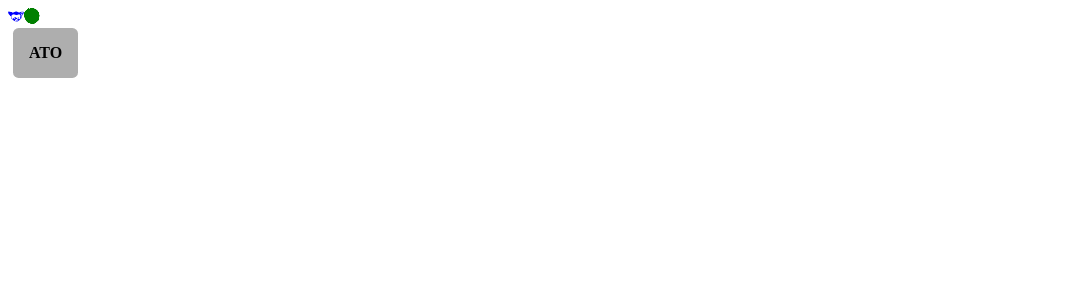
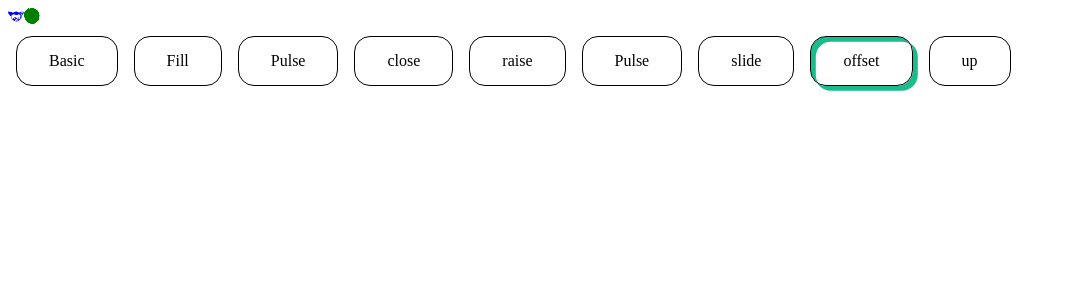
Before and after one commit to dogukanucak/ComponentFactory, an Angular app: page / in a window 1280 px wide. Shown: the top 300 px of the page, without its empty margins (0-1066 px from the left). Built offline with nearby package versions, Linux system fonts and the light colour scheme.

Commit message:
ADD: animation styles added btn component moved components folder

```diff
--- a/src/app/app.component.html
+++ b/src/app/app.component.html
@@ -3,5 +3,33 @@
   <i class="cff" style="color: green">example2</i>
 </div>
 <div>
-  <cf-button text="ATO"></cf-button>
+  <cf-button text="Basic"></cf-button>
+  <cf-button class="fill" text="Fill" animationColorValue="#19bc8b"></cf-button>
+  <cf-button
+    class="pulse"
+    text="Pulse"
+    animationColorValue="#19bc8b"
+  ></cf-button>
+  <cf-button
+    class="close"
+    text="close"
+    animationColorValue="#19bc8b"
+  ></cf-button>
+  <cf-button
+    class="raise"
+    text="raise"
+    animationColorValue="#19bc8b"
+  ></cf-button>
+  <cf-button class="up" text="Pulse" animationColorValue="#19bc8b"></cf-button>
+  <cf-button
+    class="slide"
+    text="slide"
+    animationColorValue="#19bc8b"
+  ></cf-button>
+  <cf-button
+    class="offset"
+    text="offset"
+    animationColorValue="#19bc8b"
+  ></cf-button>
+  <cf-button class="up" text="up" animationColorValue="#19bc8b"></cf-button>
 </div>
--- a/src/app/app.module.ts
+++ b/src/app/app.module.ts
@@ -1,9 +1,8 @@
 import { NgModule } from "@angular/core";
 import { BrowserModule } from "@angular/platform-browser";
+import { ButtonComponent } from "../components/button/button.component";
 import { AppRoutingModule } from "./app-routing.module";
 import { AppComponent } from "./app.component";
-import { ButtonComponent } from './button/button.component';
-
 @NgModule({
   declarations: [AppComponent, ButtonComponent],
   imports: [BrowserModule, AppRoutingModule],
--- a/src/app/button/button.component.html
+++ /dev/null
@@ -1 +0,0 @@
-<span class="{{ class }}">{{ text }}</span>
--- a/src/app/button/button.component.scss
+++ /dev/null
@@ -1,16 +0,0 @@
-$button-color: #aeaeae;
-$button-hover-color: #8c8c8c;
-
-.button {
-  display: inline-block;
-  margin: 0 5px;
-  padding: 1em;
-  font-weight: 700;
-  background-color: $button-color;
-  border-radius: 0.35em;
-  cursor: pointer;
-
-  &:hover {
-    background-color: $button-hover-color;
-  }
-}
--- a/src/app/button/button.component.ts
+++ /dev/null
@@ -1,14 +0,0 @@
-import { Component, Input, OnInit } from "@angular/core";
-
-@Component({
-  selector: "cf-button",
-  templateUrl: "./button.component.html",
-  styleUrls: ["./button.component.scss"],
-})
-export class ButtonComponent implements OnInit {
-  @Input() text: string = "";
-  @Input() class: string = "cf button";
-  constructor() {}
-
-  ngOnInit(): void {}
-}
--- /dev/null
+++ b/src/components/button/button.component.html
@@ -0,0 +1,11 @@
+<a
+  href="javascript:void(0)"
+  (click)="onButtonClick()"
+  class="{{ 'base-button ' + class }}"
+>
+  <span>
+    <i class="{{ leftIcon }}"></i>
+    {{ text }}
+    <i class="{{ rightIcon }}"></i>
+  </span>
+</a>
--- /dev/null
+++ b/src/components/button/button.component.scss
@@ -0,0 +1,79 @@
+@import "./button.component.variables.scss";
+a {
+  text-decoration: none;
+}
+// @each $button, $color in $colors {
+//   .#{$button} {
+//     --color: #{$color};
+//     --hover: #{adjust-hue($color, 45deg)};
+//   }
+// }
+.base-button {
+  background: none;
+  border: 1px solid;
+  border-radius: 1em;
+  font: inherit;
+  line-height: 1;
+  margin: 0.5em;
+  padding: 1em 2em;
+  color: $default;
+  transition: 0.25s;
+  display: inline-block;
+
+  &:hover,
+  &:focus {
+  }
+}
+
+// animation features
+
+// --animation-color-hover: {adjust-hue(var(--animation-color), 45deg)};
+
+.fill:hover,
+.fill:focus {
+  box-shadow: inset 0 0 0 2em var(--animation-color);
+}
+
+.pulse:hover,
+.pulse:focus {
+  animation: pulse 1s;
+  box-shadow: 0 0 0 2em rgba(#fff, 0);
+}
+@keyframes pulse {
+  0% {
+    box-shadow: 0 0 0 0 var(--animation-color);
+  }
+}
+
+.close:hover,
+.close:focus {
+  box-shadow: inset -3.5em 0 0 0 var(--animation-color),
+    inset 3.5em 0 0 0 var(--animation-color);
+}
+
+.raise:hover,
+.raise:focus {
+  box-shadow: 0 0.5em 0.5em -0.4em var(--animation-color);
+  transform: translateY(-0.25em);
+}
+
+.up:hover,
+.up:focus {
+  box-shadow: inset 0 -3.25em 0 0 var(--animation-color);
+}
+
+.slide:hover,
+.slide:focus {
+  box-shadow: inset 6.5em 0 0 0 var(--animation-color);
+}
+
+.offset {
+  box-shadow: 0.3em 0.3em 0 0 var(--animation-color),
+    inset 0.3em 0.3em 0 0 var(--animation-color);
+
+  &:hover,
+  &:focus {
+    box-shadow: 0 0 0 0 var(--animation-color),
+      inset 6em 3.5em 0 0 var(--animation-color);
+  }
+}
--- /dev/null
+++ b/src/components/button/button.component.ts
@@ -0,0 +1,37 @@
+import {
+  Component,
+  EventEmitter,
+  HostBinding,
+  Input,
+  OnInit,
+  Output,
+} from "@angular/core";
+
+@Component({
+  selector: "cf-button",
+  templateUrl: "./button.component.html",
+  styleUrls: ["./button.component.scss"],
+})
+export class ButtonComponent implements OnInit {
+  @Input() text: string;
+  @Input() class: string;
+  @Input() leftIcon: string;
+  @Input() rightIcon: string;
+
+  @Input() @HostBinding("style.--animation-color") animationColorValue: string;
+
+  @Output("onClick") ButtonClick: EventEmitter<any> = new EventEmitter<any>();
+  constructor() {
+    this.text = "";
+    this.class = "";
+    this.leftIcon = "";
+    this.rightIcon = "";
+    this.animationColorValue = "#000";
+  }
+
+  ngOnInit(): void {}
+
+  onButtonClick() {
+    window.alert("Host Element Clicked");
+  }
+}
--- /dev/null
+++ b/src/components/button/button.component.variables.scss
@@ -0,0 +1,11 @@
+$default: #000;
+$fillAnimationColor: #a972cb;
+$colors: (
+  fill: #a972cb,
+  pulse: #ef6eae,
+  close: #ff7f82,
+  raise: #ffa260,
+  up: #e4cb58,
+  slide: #8fc866,
+  offset: #19bc8b,
+);
```
Also changed, not shown: 1 other file (tests, documents, lock files or other folders).
